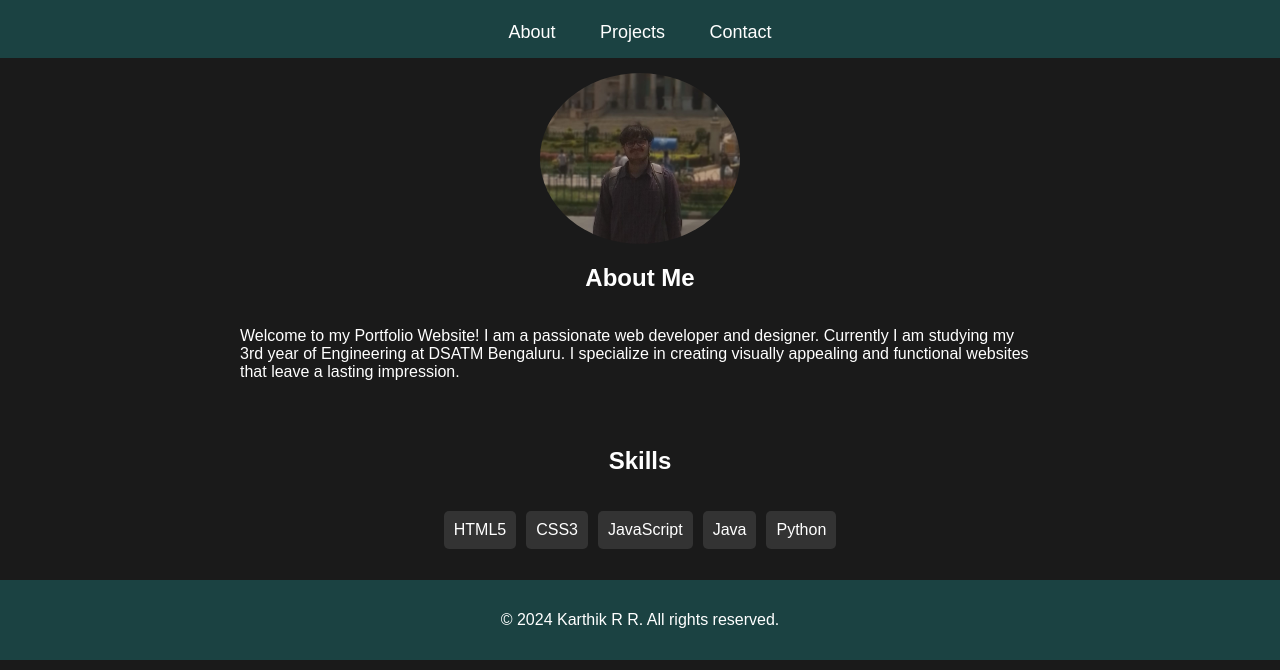
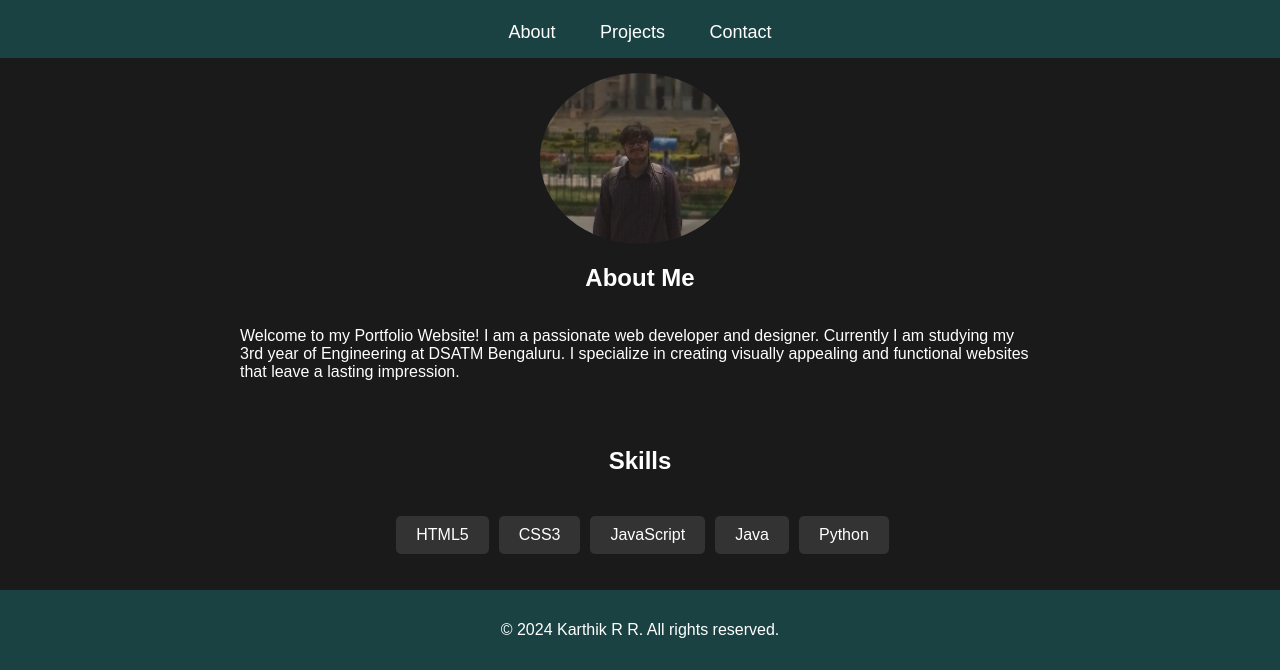
Before and after one commit to Karthik-R-R/portfolio-website, a plain HTML site: page index.html in a window 1280 px wide. Shown: the part 173-843 px from the top of the page. Drawn offline with Linux system fonts and the light colour scheme.

Commit message:
Update index.css

```diff
--- a/index.css
+++ b/index.css
@@ -57,19 +57,23 @@ nav ul li a:hover {
     list-style: none;
     display: flex;
     justify-content: center;
+    flex-wrap: wrap;
 }
 
 .skills li {
     background-color: #333;
-    padding: 10px;
-    margin-right: 10px;
+    padding: 10px 20px;
+    margin: 5px;
     border-radius: 5px;
     text-align: center;
+    /* flex: 1 0 45%;
+    max-width: 45%;  */
 }
 
 .skills li:last-child {
     margin-right: 0;
 }
+
 
 .projects .project {
     text-align: center;
@@ -86,7 +90,6 @@ footer {
     color: #fff;
     text-align: center;
 }
-
 section:not(#about) {
     display: none;
 }
```
